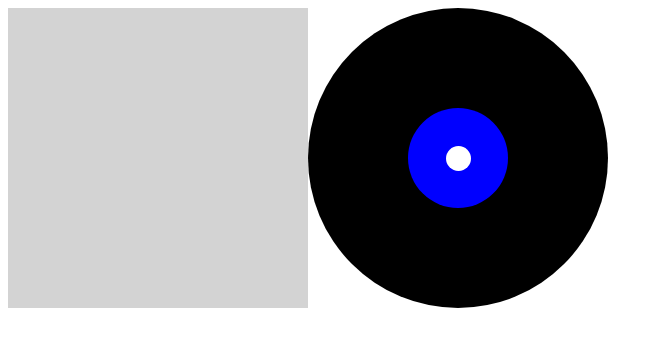
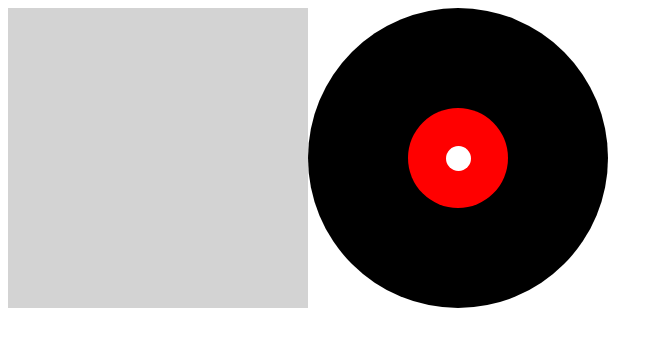
Before and after one commit to samuglz/cover-css, a website built with Parcel: page src/index.html in a window 1280 px wide. Shown: the whole page, without its empty margins (0-663 px from the left). Built offline with nearby package versions, Linux system fonts and the light colour scheme.

Commit message:
Cambio de centro de vinillo en master

```diff
--- a/src/css/style.css
+++ b/src/css/style.css
@@ -22,7 +22,7 @@
 .medio {
   width: 100px;
   height: 100px;
-  background: #00f;
+  background: red;
   display: flex;
   justify-content: center;
   align-items: center;
```
